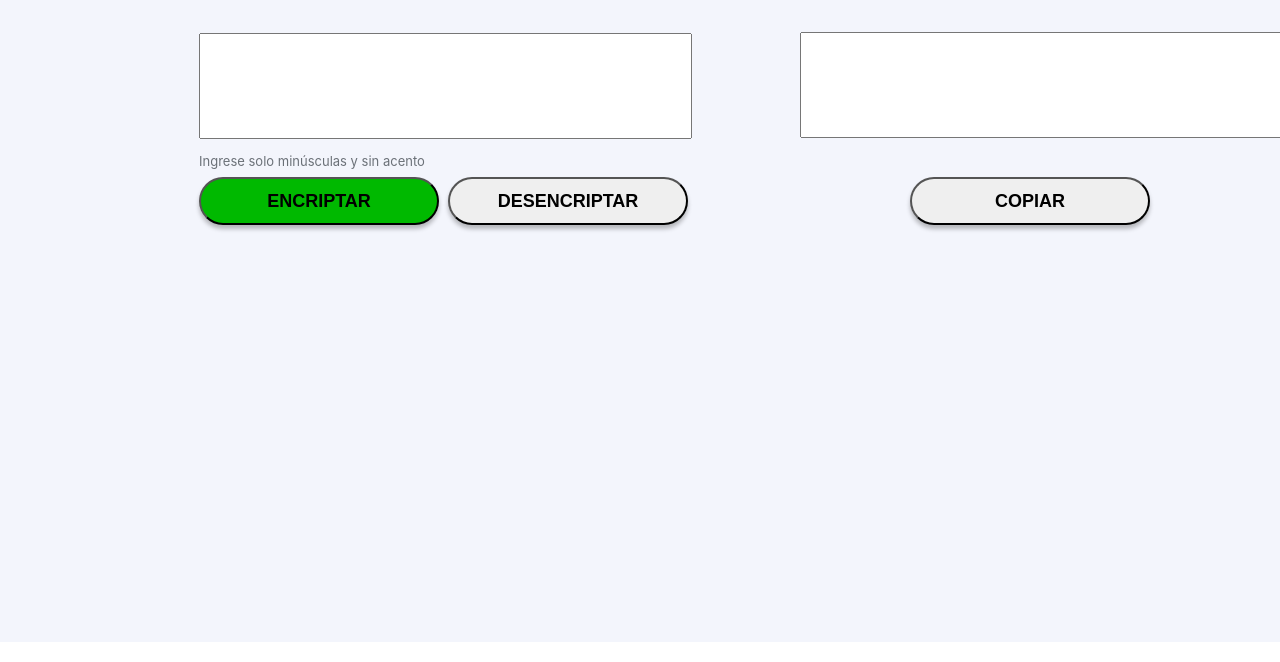
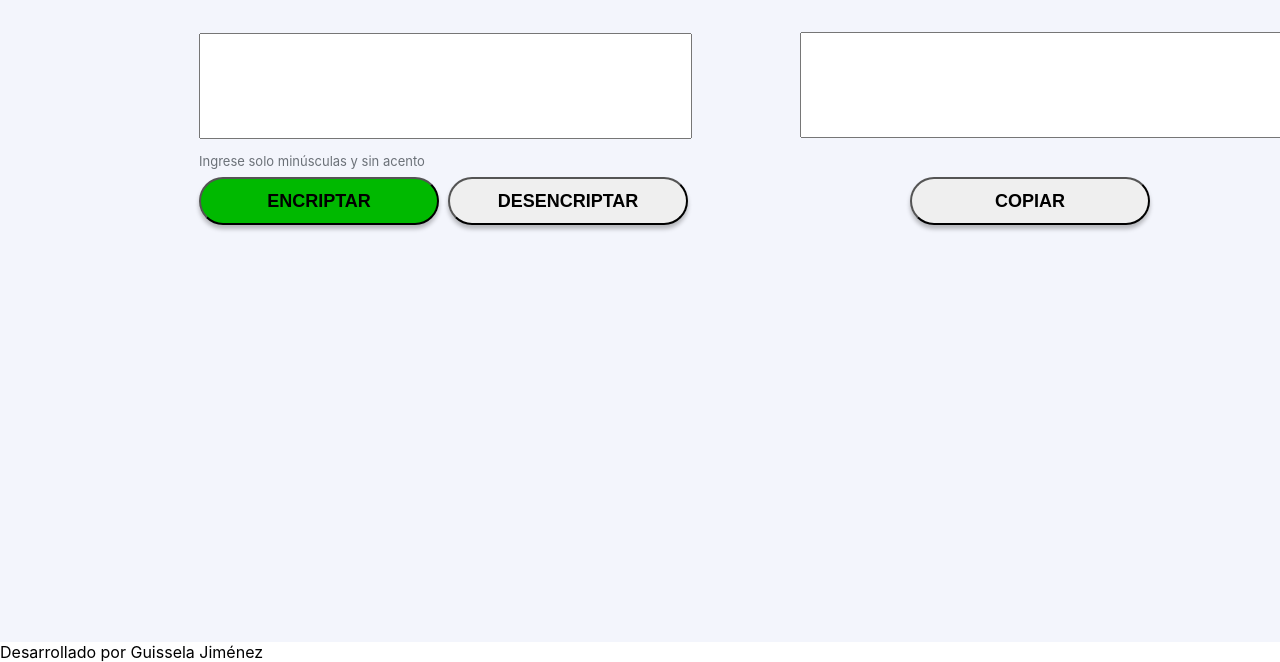
Before and after one commit to guisselajb/OneEncriptador, a plain HTML site: page index.html in a window 1280 px wide. Shown: the part 158-820 px from the top of the page. Drawn offline with Linux system fonts and the light colour scheme.

Commit message:
Agregando Footer

```diff
--- a/index.html
+++ b/index.html
@@ -128,6 +128,6 @@ function desencriptarMensaje(text1) {
 </div>
 </div>
  </section>
-
+	<footer class="footer"> Desarrollado por Guissela Jiménez </footer>
 </body>
 </html>
```
